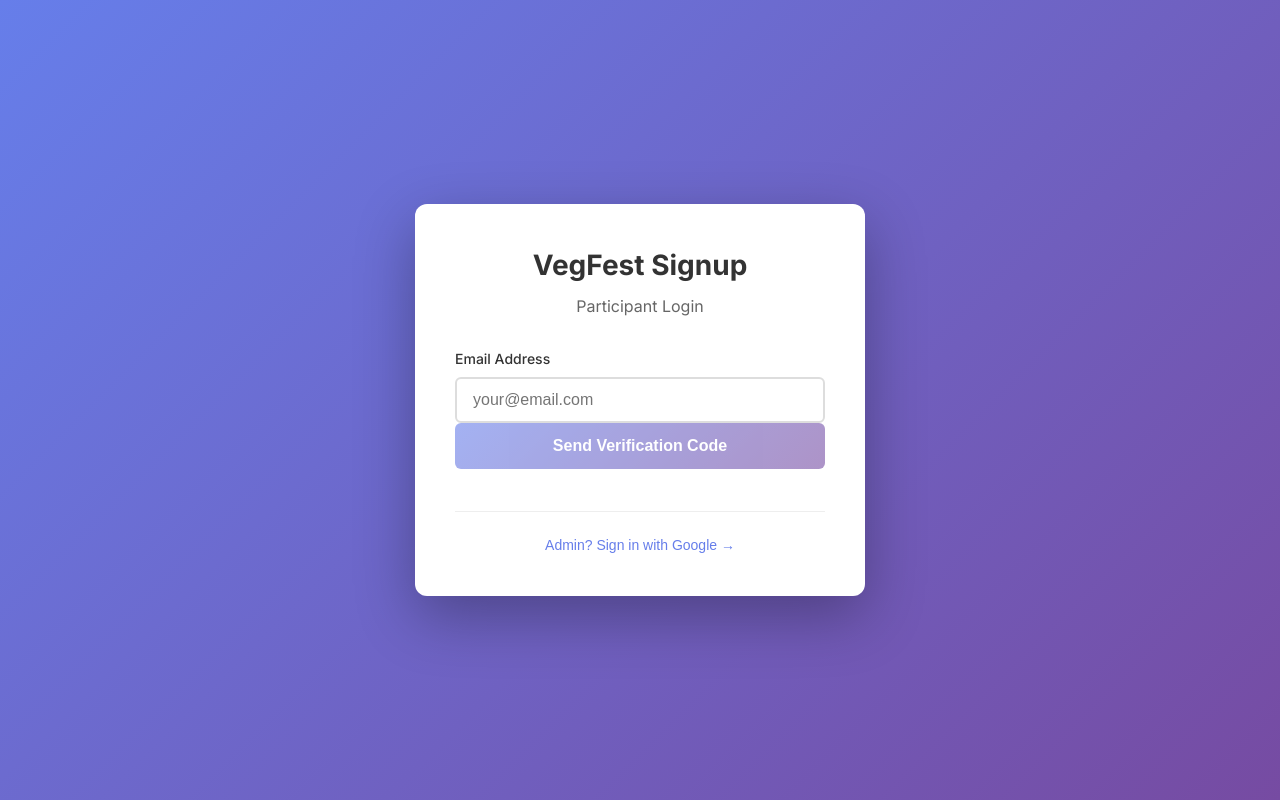
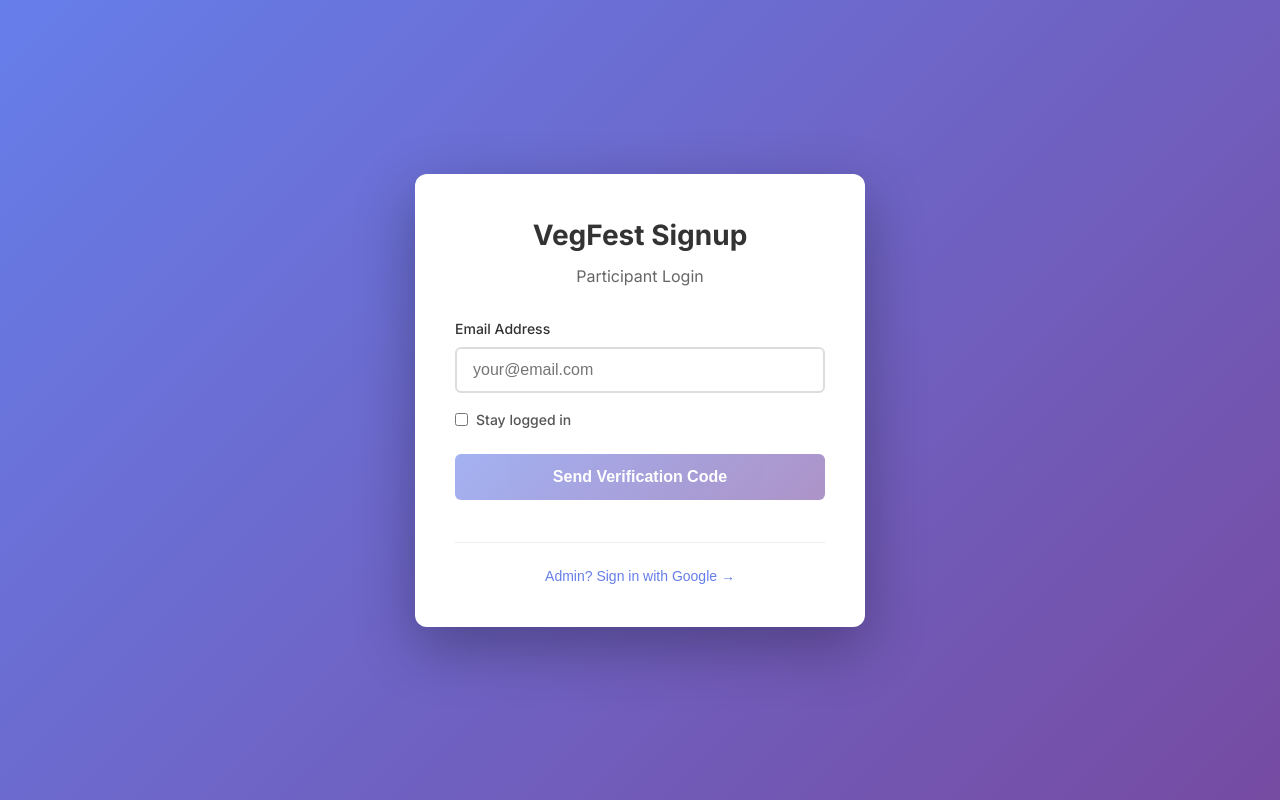
Before and after one commit to satrent/vegfestsignup, an Angular app in the folder ui/: page /login in a window 1280 px wide. Built offline with nearby package versions, Linux system fonts and the light colour scheme.

Commit message:
give participants an option to stay logged in.

```diff
--- a/ui/src/app/components/login/login.component.html
+++ b/ui/src/app/components/login/login.component.html
@@ -16,20 +16,20 @@
     <!-- Email Input (Step 1) -->
     <div *ngIf="!codeSent" class="form-section">
       <label for="email">Email Address</label>
-      <input
-        type="email"
-        id="email"
-        [(ngModel)]="email"
-        placeholder="your@email.com"
-        [disabled]="loading"
-        (keyup.enter)="requestCode()"
-      />
+      <input type="email" id="email" [(ngModel)]="email" placeholder="your@email.com" [disabled]="loading"
+        (keyup.enter)="requestCode()" />
 
-      <button
-        class="btn btn-primary"
-        (click)="requestCode()"
-        [disabled]="loading || !email"
-      >
+      <div class="checkbox-group">
+        <label class="checkbox-container">
+          <input type="checkbox" [(ngModel)]="stayLoggedIn" [disabled]="loading">
+          Stay logged in
+        </label>
+        <div class="warning-text" *ngIf="stayLoggedIn">
+          <i class="fas fa-exclamation-triangle"></i> Only use this on private devices
+        </div>
+      </div>
+
+      <button class="btn btn-primary" (click)="requestCode()" [disabled]="loading || !email">
         {{ loading ? 'Sending...' : 'Send Verification Code' }}
       </button>
     </div>
@@ -38,29 +38,15 @@
     <div *ngIf="codeSent" class="form-section">
       <label for="code">Verification Code</label>
       <p class="help-text">Enter the 6-digit code sent to {{ email }}</p>
-      <input
-        type="text"
-        id="code"
-        [(ngModel)]="code"
-        placeholder="123456"
-        maxlength="6"
-        [disabled]="loading"
-        (keyup.enter)="verifyCode()"
-      />
+      <input type="text" id="code" [(ngModel)]="code" placeholder="123456" maxlength="6" [disabled]="loading"
+        (keyup.enter)="verifyCode()" />
 
-      <button
-        class="btn btn-primary"
-        (click)="verifyCode()"
-        [disabled]="loading || code.length !== 6"
-      >
+      <button class="btn btn-primary" (click)="verifyCode()" [disabled]="loading || code.length !== 6">
         {{ loading ? 'Verifying...' : 'Verify & Login' }}
       </button>
 
-      <button
-        class="btn btn-secondary"
-        (click)="codeSent = false; code = ''; error = ''; success = ''"
-        [disabled]="loading"
-      >
+      <button class="btn btn-secondary" (click)="codeSent = false; code = ''; error = ''; success = ''"
+        [disabled]="loading">
         Use Different Email
       </button>
     </div>
--- a/ui/src/app/components/login/login.component.scss
+++ b/ui/src/app/components/login/login.component.scss
@@ -87,6 +87,46 @@ input {
     }
 }
 
+input[type="checkbox"] {
+    width: auto;
+    margin: 0 8px 0 0;
+    cursor: pointer;
+}
+
+.checkbox-group {
+    margin: 16px 0 24px 0;
+}
+
+.checkbox-container {
+    display: flex;
+    align-items: center;
+    cursor: pointer;
+    font-size: 14px;
+    color: #555;
+    user-select: none;
+
+    &:hover input {
+        border-color: #667eea;
+    }
+}
+
+.warning-text {
+    margin-top: 8px;
+    font-size: 12px;
+    color: #d35400;
+    background-color: #fff3e0;
+    padding: 8px 12px;
+    border-radius: 4px;
+    display: flex;
+    align-items: center;
+    gap: 8px;
+    border-left: 3px solid #ff9800;
+
+    i {
+        font-size: 14px;
+    }
+}
+
 .btn {
     width: 100%;
     padding: 14px 24px;
--- a/ui/src/app/components/login/login.component.ts
+++ b/ui/src/app/components/login/login.component.ts
@@ -19,6 +19,7 @@ export class LoginComponent {
 
     email = '';
     code = '';
+    stayLoggedIn = false;
     codeSent = false;
     loading = false;
     error = '';
@@ -56,7 +57,7 @@ export class LoginComponent {
         this.loading = true;
         this.error = '';
 
-        this.authService.verifyCode(this.email, this.code).subscribe({
+        this.authService.verifyCode(this.email, this.code, this.stayLoggedIn).subscribe({
             next: (response) => {
                 if (response.success) {
                     // Check if user has existing registration
--- a/ui/src/app/services/auth.service.ts
+++ b/ui/src/app/services/auth.service.ts
@@ -36,7 +36,7 @@ export class AuthService {
     }
 
     private loadUserFromToken(): void {
-        const token = localStorage.getItem('auth_token');
+        const token = localStorage.getItem('auth_token') || sessionStorage.getItem('auth_token');
         if (token) {
             // Decode JWT to get user info
             try {
@@ -94,11 +94,17 @@ export class AuthService {
     }
 
     // Verify code and login
-    verifyCode(email: string, code: string): Observable<AuthResponse> {
+    verifyCode(email: string, code: string, rememberMe: boolean = false): Observable<AuthResponse> {
         return this.api.post<AuthResponse>('/auth/verify-code', { email, code }).pipe(
             tap((response) => {
                 if (response.success && response.token && response.user) {
-                    localStorage.setItem('auth_token', response.token);
+                    if (rememberMe) {
+                        localStorage.setItem('auth_token', response.token);
+                        sessionStorage.removeItem('auth_token'); // Ensure it's not in session
+                    } else {
+                        sessionStorage.setItem('auth_token', response.token);
+                        localStorage.removeItem('auth_token'); // Ensure it's not in local
+                    }
                     this.currentUserSubject.next(response.user);
                 }
             })
@@ -118,12 +124,13 @@ export class AuthService {
     // Logout
     logout(): void {
         localStorage.removeItem('auth_token');
+        sessionStorage.removeItem('auth_token');
         this.currentUserSubject.next(null);
     }
 
     // Check if user is authenticated (synchronous)
     isAuthenticated(): boolean {
-        const token = localStorage.getItem('auth_token');
+        const token = localStorage.getItem('auth_token') || sessionStorage.getItem('auth_token');
         if (!token) return false;
 
         try {
```
